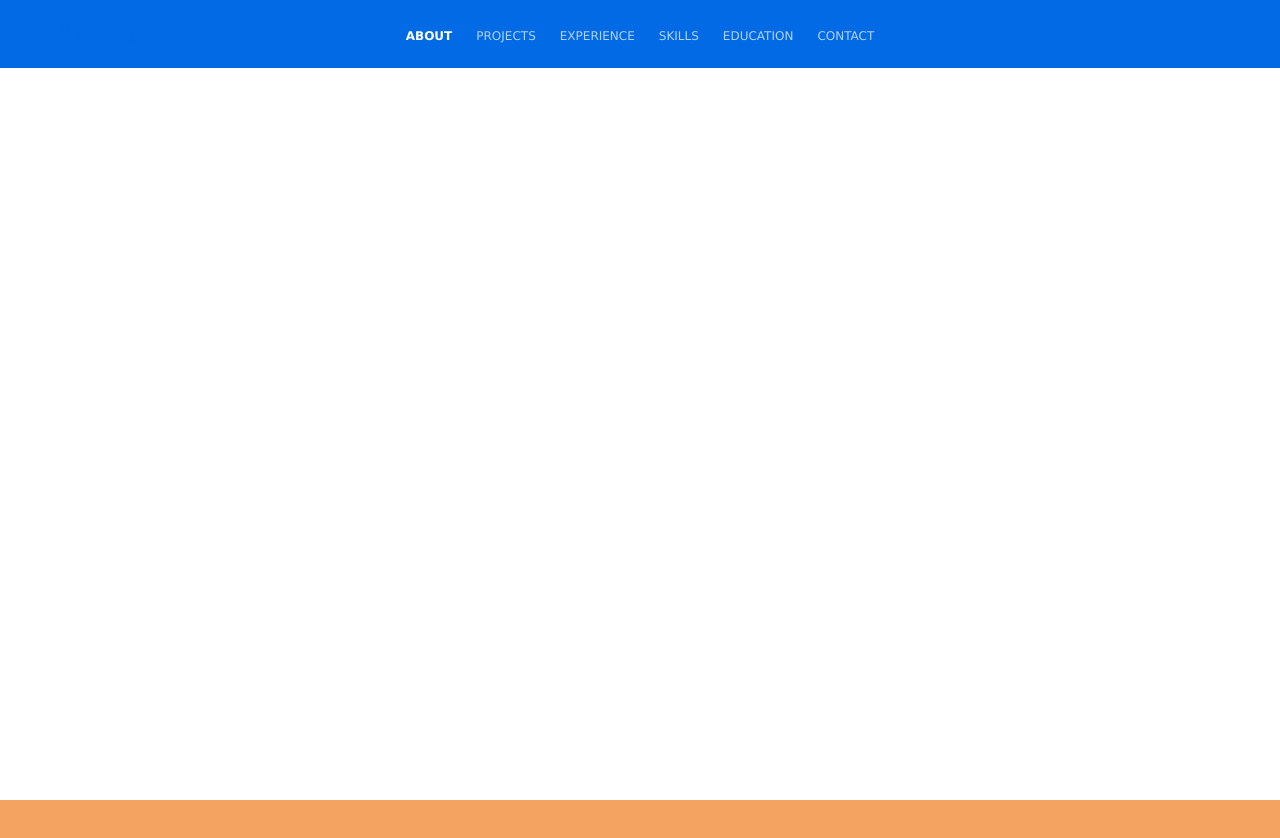
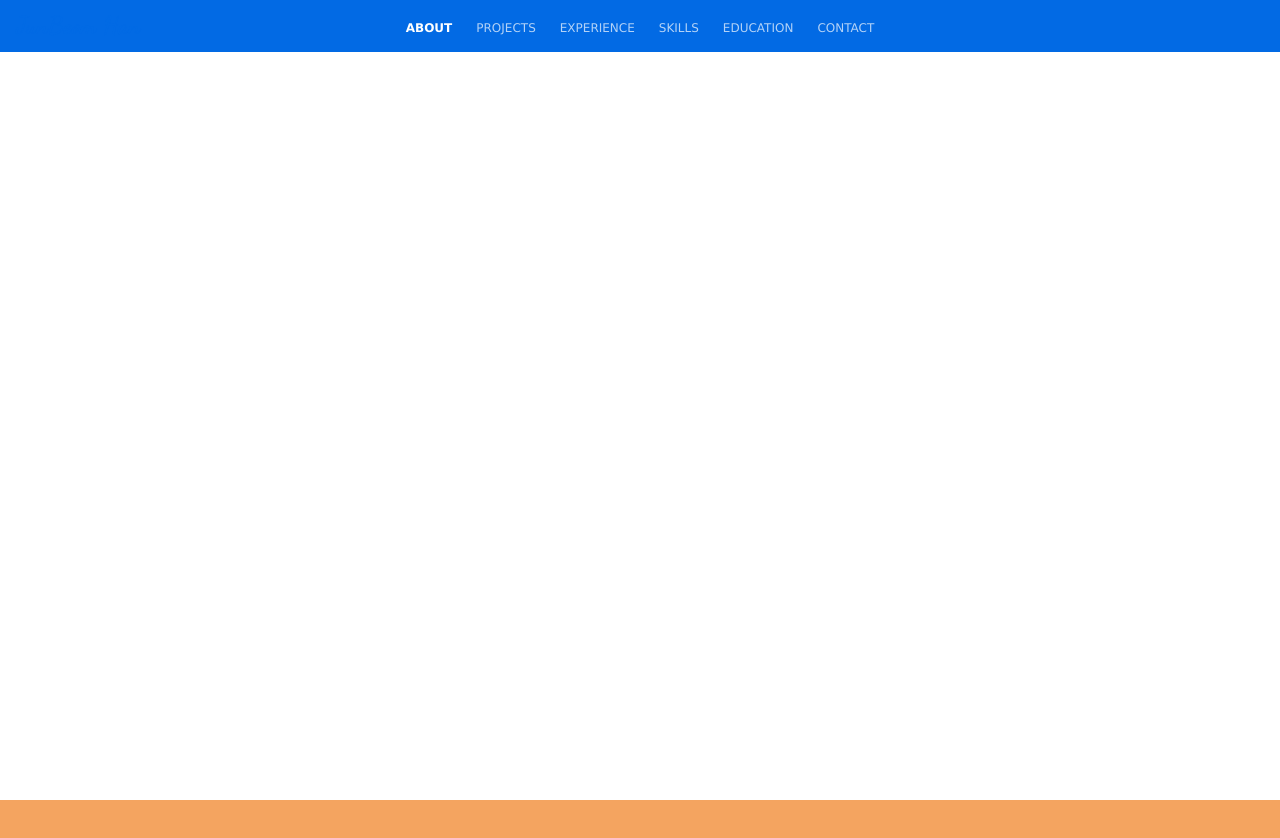
Before and after one commit to junbeomh/hanjb.com, a React (Create React App) app: page / in a window 1280 px wide. Shown: the top 838 px of the page. Built offline with nearby package versions, Linux system fonts and the light colour scheme; a web font is replaced by a local one.

Commit message:
modified back-to-top button threshold value to be dynamic

```diff
--- a/src/Components/Navbar.js
+++ b/src/Components/Navbar.js
@@ -6,10 +6,15 @@ class Navbar extends React.Component {
     super(props);
     this.state = {
       showButton: false,
+      triggerThreshold: null,
     }
   }
 
   componentDidMount() {
+    let aboutHeight = document.getElementById('about').clientHeight;
+    this.setState({
+      triggerThreshold: aboutHeight
+    })
     window.addEventListener('scroll', this.showText);
   }
 
@@ -18,8 +23,7 @@ class Navbar extends React.Component {
   }
 
   showText = () => {
-    if (window.scrollY >= 1000) {
-      console.log(window.scrollY);
+    if (window.scrollY >= this.state.triggerThreshold) {
       this.setState({
         showButton: true
       });
@@ -40,7 +44,7 @@ class Navbar extends React.Component {
         <div className="navbar-collapse collapse w-100 order-1 order-md-0 dual-collapse2">
           <ul className="navbar-nav mr-auto">
             <li className="nav-item">
-              <span className="nav-link" href="#" style={this.state.showButton ? { color: "#fff" } : { color: "#026AE4" }} onClick={this.scrollToTop}>JunBeom Han</span>
+              <span className="nav-brand2" href="#" style={this.state.showButton ? { color: "#fff" } : { color: "#026AE4" }} onClick={this.scrollToTop}>JunBeom Han</span>
             </li>
           </ul>
         </div>
```
